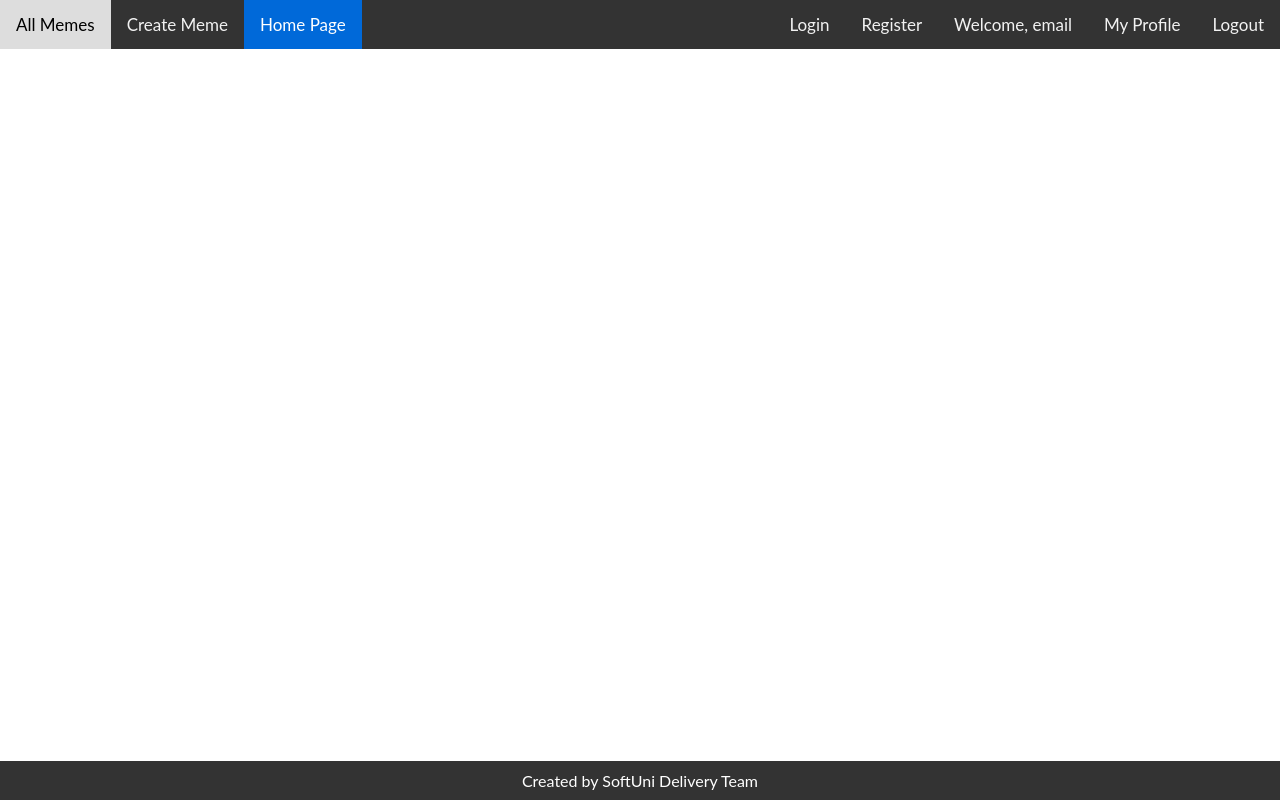
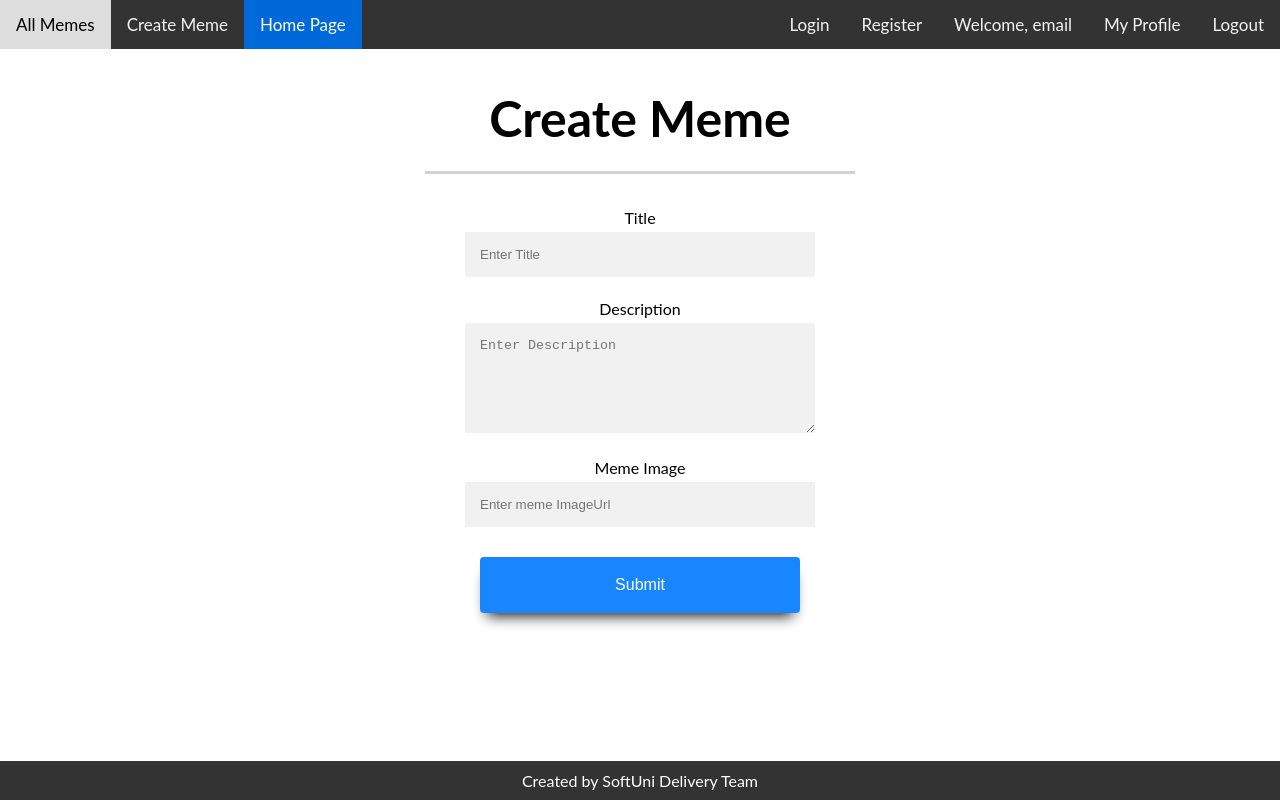
Before and after one commit to Martin322s/meme-lounge, a React (Create React App) app: page /create-meme in a window 1280 px wide. Built offline with nearby package versions, Linux system fonts and the light colour scheme.

Commit message:
create page component

```diff
--- a/src/App.js
+++ b/src/App.js
@@ -5,6 +5,7 @@ import { Home } from './components/Home';
 import { Login } from './components/Login';
 import { Register } from './components/Register';
 import { Catalog } from './components/Catalog';
+import { Create } from './components/Create';
 
 function App() {
 	return (
@@ -17,6 +18,7 @@ function App() {
 						<Route path="/login" element={<Login />} />
 						<Route path="/register" element={<Register />} />
 						<Route path="/catalog" element={<Catalog />} />
+						<Route path="/create-meme" element={<Create />} />
 					</Routes>
 				</main>
 			</div>
--- /dev/null
+++ b/src/components/Create.js
@@ -0,0 +1,37 @@
+export const Create = () => {
+    return (
+        <section id="create-meme">
+            <form id="create-form">
+                <div className="container">
+                    <h1>Create Meme</h1>
+                    <label htmlFor="title">Title</label>
+                    <input
+                        id="title"
+                        type="text"
+                        placeholder="Enter Title"
+                        name="title"
+                    />
+                    <label htmlFor="description">Description</label>
+                    <textarea
+                        id="description"
+                        placeholder="Enter Description"
+                        name="description"
+                        defaultValue={""}
+                    />
+                    <label htmlFor="imageUrl">Meme Image</label>
+                    <input
+                        id="imageUrl"
+                        type="text"
+                        placeholder="Enter meme ImageUrl"
+                        name="imageUrl"
+                    />
+                    <input
+                        type="submit"
+                        className="registerbtn button"
+                        defaultValue="Create Meme"
+                    />
+                </div>
+            </form>
+        </section>
+    );
+};
```
Also changed, not shown: index.html (+0 -16 lines).
